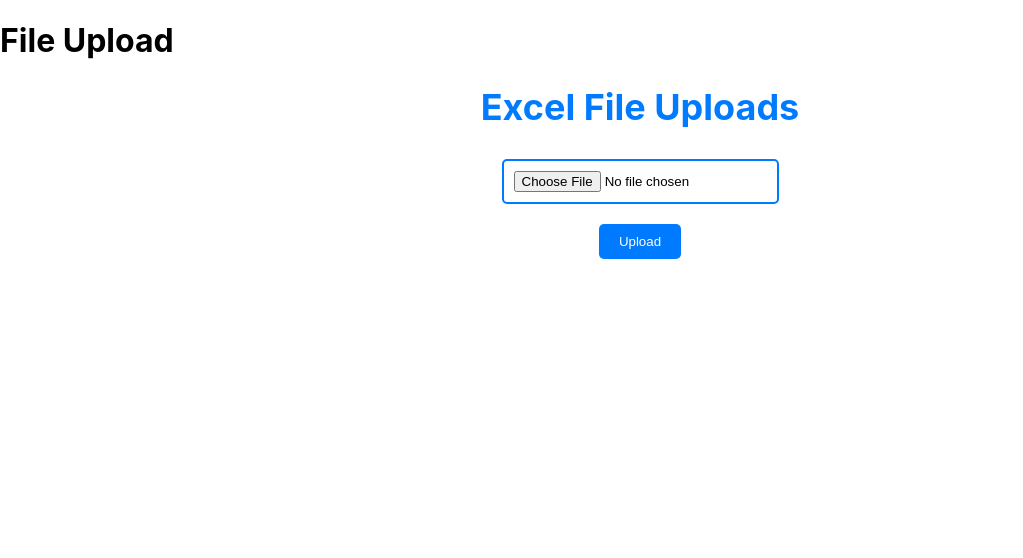
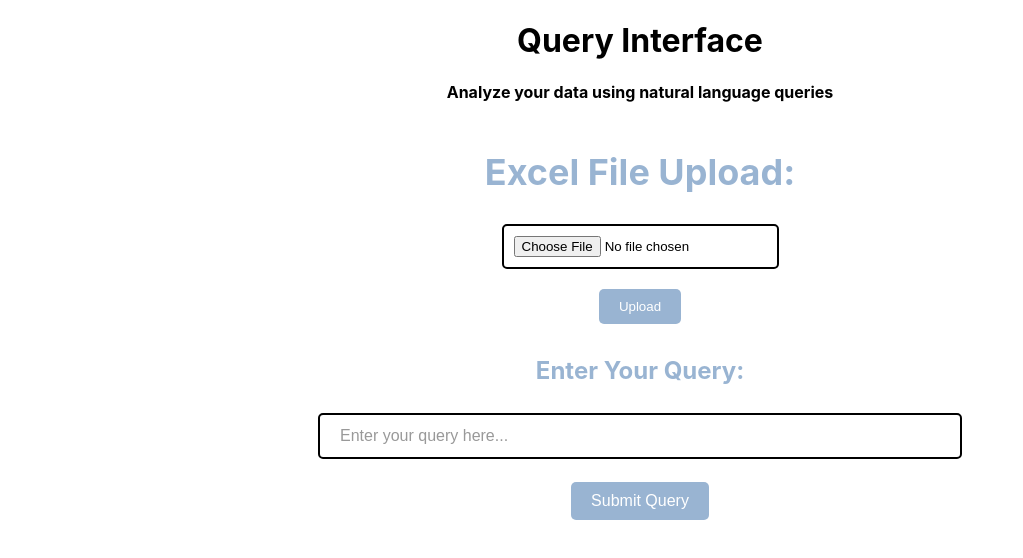
Before and after one commit to nami-kaze/file-upload, a React (Create React App) app in the folder client/: page / in a window 1280 px wide. Shown: the top 558 px of the page, without its empty margins (0-1023 px from the left). Built offline with nearby package versions, Linux system fonts and the light colour scheme.

Commit message:
Add features

```diff
--- a/client/src/App.js
+++ b/client/src/App.js
@@ -1,11 +1,15 @@
 import React from 'react';
 import FileUpload from './FileUpload';
+import QueryInput from './QueryInput';
+import './App.css';
 
 function App() {
   return (
     <div className="App">
-      <h1>File Upload</h1>
+      <h1 align="center">Query Interface</h1>
+      <h4 align="center">Analyze your data using natural language queries</h4>
       <FileUpload />
+      <QueryInput />
     </div>
   );
 }
--- a/client/src/FileUpload.css
+++ b/client/src/FileUpload.css
@@ -4,7 +4,7 @@
 
   .upload-heading {
     font-size: 36px;
-    color: #007bff;
+    color: #99b4d2;
     margin-bottom: 30px;
   }
 
@@ -15,14 +15,14 @@
   }
 
   .file-input {
-    border: 2px solid #007bff;
+    border: 2px solid #000000;
     border-radius: 5px;
     padding: 10px;
     margin-bottom: 20px;
   }
 
   .upload-button {
-    background-color: #007bff;
+    background-color: #99b4d2;
     color: #fff;
     border: none;
     border-radius: 5px;
@@ -32,5 +32,5 @@
   }
 
   .upload-button:hover {
-    background-color: #0056b3;
+    background-color: #99b4d2;
   }
--- a/client/src/FileUpload.js
+++ b/client/src/FileUpload.js
@@ -60,7 +60,7 @@ const FileUpload = () => {
 
     return (
         <div className="file-upload-container">
-            <h1 className="upload-heading">Excel File Uploads</h1>
+            <h4 className="upload-heading">Excel File Upload:</h4>
             <form className="file-upload-form" onSubmit={handleSubmit}>
                 <input
                     type="file"
--- /dev/null
+++ b/client/src/QueryInput.css
@@ -0,0 +1,59 @@
+.query-input-container {
+    text-align: center;
+    margin-top: 30px;
+}
+
+.query-heading {
+    font-size: 24px;
+    color: #99b4d2;
+    margin-bottom: 20px;
+}
+
+.query-form {
+    display: flex;
+    flex-direction: column;
+    align-items: center;
+}
+
+.query-text-input {
+    width: 80%;
+    max-width: 600px;
+    padding: 12px 20px;
+    margin: 8px 0;
+    border: 2px solid #000000;
+    border-radius: 5px;
+    font-size: 16px;
+    transition: border-color 0.3s ease;
+}
+
+.query-text-input:focus {
+    outline: none;
+    border-color: #6690c0;
+    box-shadow: 0 0 5px rgba(153, 180, 210, 0.5);
+}
+
+.query-text-input::placeholder {
+    color: #999;
+}
+
+.query-button {
+    background-color: #99b4d2;
+    color: #fff;
+    border: none;
+    border-radius: 5px;
+    padding: 10px 20px;
+    margin-top: 15px;
+    cursor: pointer;
+    transition: background-color 0.3s ease;
+    font-size: 16px;
+}
+
+.query-button:hover {
+    background-color: #6690c0;
+}
+
+.error-message {
+    color: #dc3545;
+    margin-top: 10px;
+    font-size: 14px;
+}
--- /dev/null
+++ b/client/src/QueryInput.js
@@ -0,0 +1,50 @@
+import React, { useState } from 'react';
+import './QueryInput.css';
+
+const QueryInput = () => {
+    const [query, setQuery] = useState('');
+    const [errorMessage, setErrorMessage] = useState('');
+
+    const handleQueryChange = (e) => {
+        setQuery(e.target.value);
+        setErrorMessage(''); // Clear any previous error
+    };
+
+    const handleSubmit = async (e) => {
+        e.preventDefault();
+        if (!query.trim()) {
+            setErrorMessage('Please enter a query.');
+            return;
+        }
+
+        try {
+            console.log('Query submitted:', query);
+            // Here you can add API call to process the query
+
+        } catch (error) {
+            console.error('Error:', error);
+            setErrorMessage('Failed to process query. Please try again.');
+        }
+    };
+
+    return (
+        <div className="query-input-container">
+            <h4 className="query-heading">Enter Your Query:</h4>
+            <form className="query-form" onSubmit={handleSubmit}>
+                <input
+                    type="text"
+                    value={query}
+                    onChange={handleQueryChange}
+                    placeholder="Enter your query here..."
+                    className="query-text-input"
+                />
+                {errorMessage && <p className="error-message">{errorMessage}</p>}
+                <button type="submit" className="query-button">
+                    Submit Query
+                </button>
+            </form>
+        </div>
+    );
+};
+
+export default QueryInput;
```
